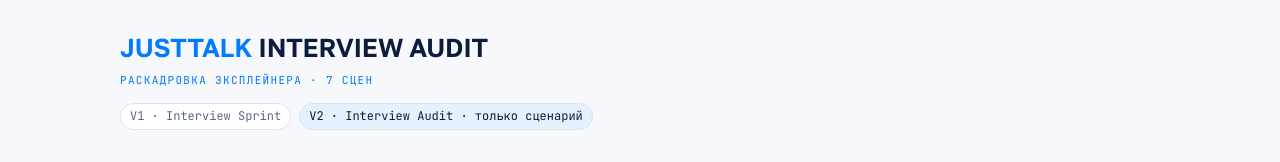
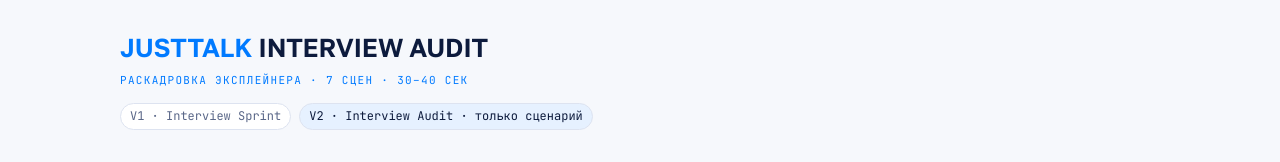
Before and after one commit to sashamind/justtalk-storyboard, a plain HTML site: page v2/index.html in a window 1280 px wide. Shown: the top 162 px of the page. Drawn offline with Linux system fonts and the light colour scheme; a web font is replaced by a local one.

Commit message:
Add the estimated runtime to the Audit storyboard

```diff
--- a/v2/index.html
+++ b/v2/index.html
@@ -34,7 +34,7 @@
     <header class="top">
       <div class="title">
         <h1><span class="accent">JUSTTALK</span> INTERVIEW AUDIT</h1>
-        <p class="eyebrow">Раскадровка эксплейнера · 7 сцен</p>
+        <p class="eyebrow">Раскадровка эксплейнера · 7 сцен · 30–40 сек</p>
       </div>
       <nav class="versions" aria-label="Версии раскадровки">
         <a class="chip" href="../index.html">V1 · Interview Sprint</a>
```
